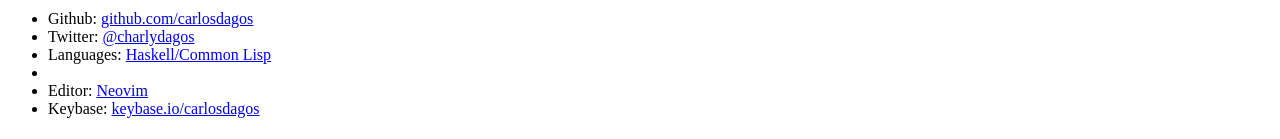
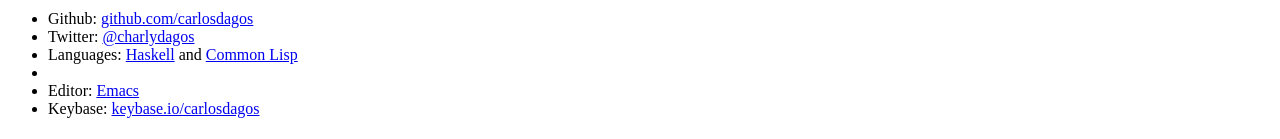
Before and after one commit to carlosdagos/blog, a plain HTML site: page index.html in a window 1280 px wide. Shown: the part 314-453 px from the top of the page. Drawn offline with Linux system fonts and the light colour scheme.

Commit message:
Update index to look nicer

```diff
--- a/index.html
+++ b/index.html
@@ -8,8 +8,8 @@
         <ul style="">
             <li>Github: <a target="_blank" href="https://github.com/carlosdagos">github.com/carlosdagos</a></li>
             <li>Twitter: <a target="_blank" href="https://twitter.com/charlydagos">@charlydagos</a></li>
-            <li>Languages: <a href="https://www.haskell.org/">Haskell/Common Lisp</a><li>
-            <li>Editor: <a target="_blank" href="https://neovim.io/">Neovim</a></li>
+            <li>Languages: <a href="https://www.haskell.org/">Haskell</a> and <a href="https://common-lisp.net/">Common Lisp</a><li>
+            <li>Editor: <a target="_blank" href="https://www.gnu.org/software/emacs/">Emacs</a></li>
             <li>Keybase: <a target="_blank" href="https://keybase.io/carlosdagos">keybase.io/carlosdagos</a></li>
         </ul>
     </div>
```
